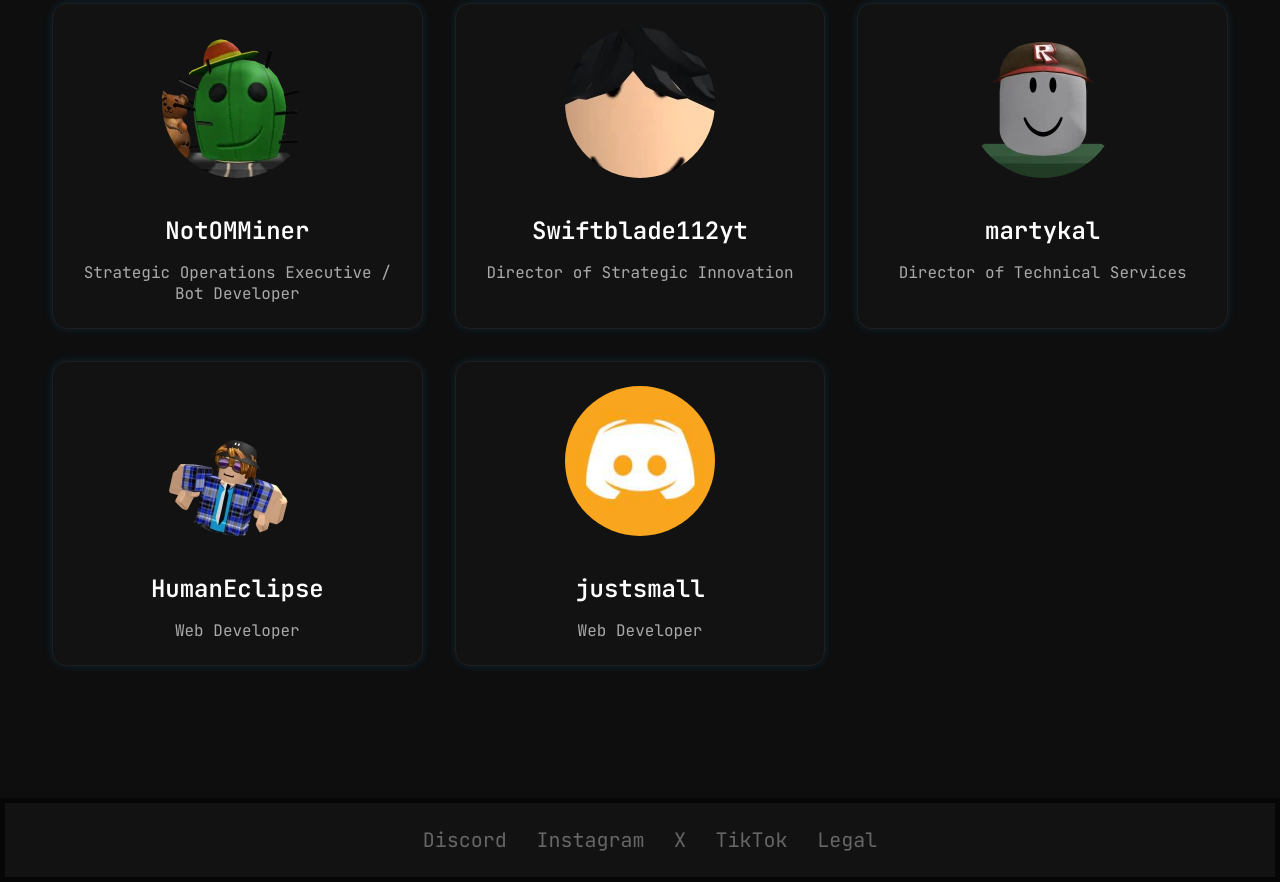
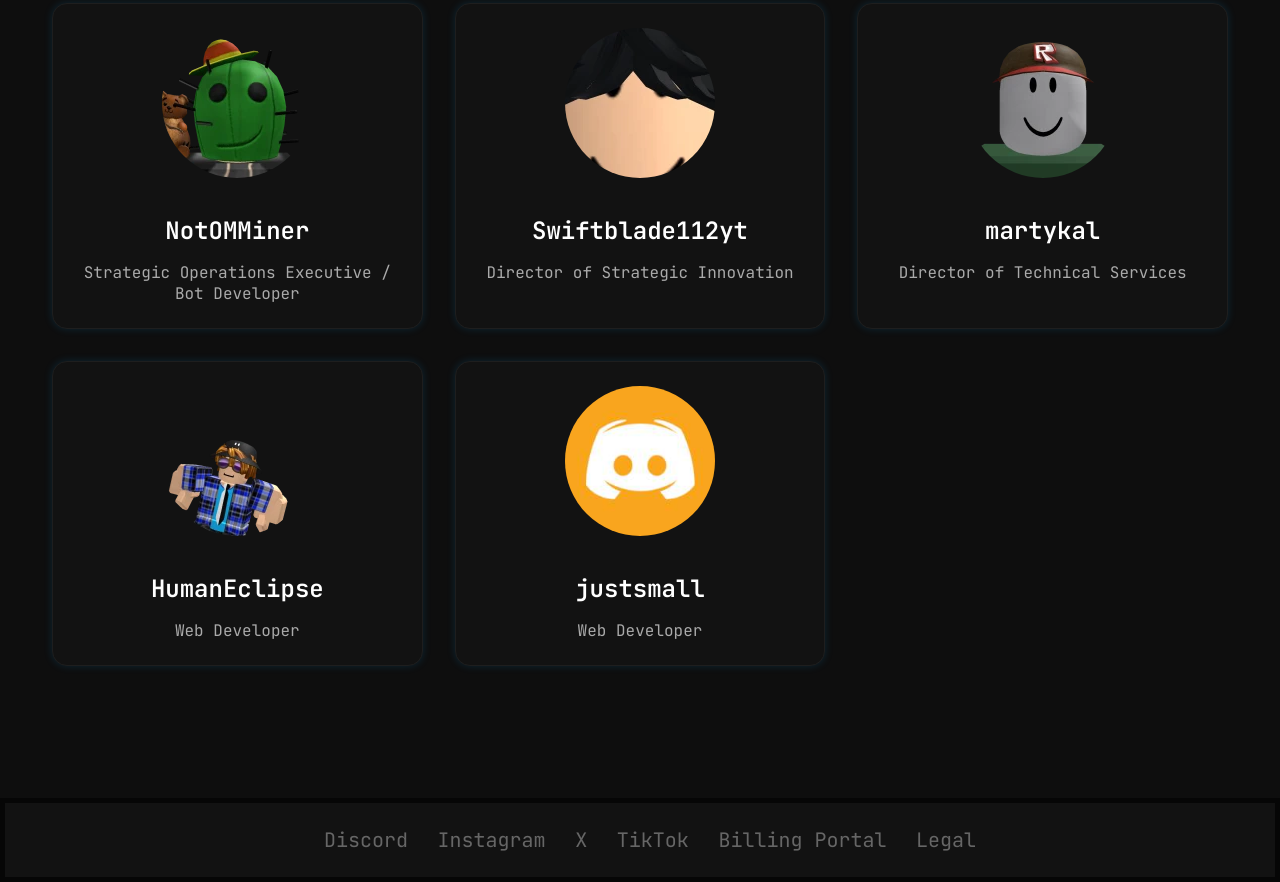
Before and after one commit to oliverreaney/oliverreaney.github.io, a plain HTML site: page careers/index.html in a window 1280 px wide. Shown: the part 1738-2620 px from the top of the page. Drawn offline with Linux system fonts and the light colour scheme.

Commit message:
Update index.html

```diff
--- a/careers/index.html
+++ b/careers/index.html
@@ -126,6 +126,7 @@
                     <li><a href="https://www.instagram.com/nexibotuk">Instagram</a></li>
                     <li><a href="https://x.com/nexibotuk">X</a></li>
                     <li><a href="https://www.tiktok.com/@nexibotuk">TikTok</a></li>
+                    <li><a href="https://billing.stripe.com/p/login/14keYK0nd3sk2SA144">Billing Portal</a></li>
                     <li><a href="/legal/">Legal</a></li>
                 </ul>
             </section>
```
